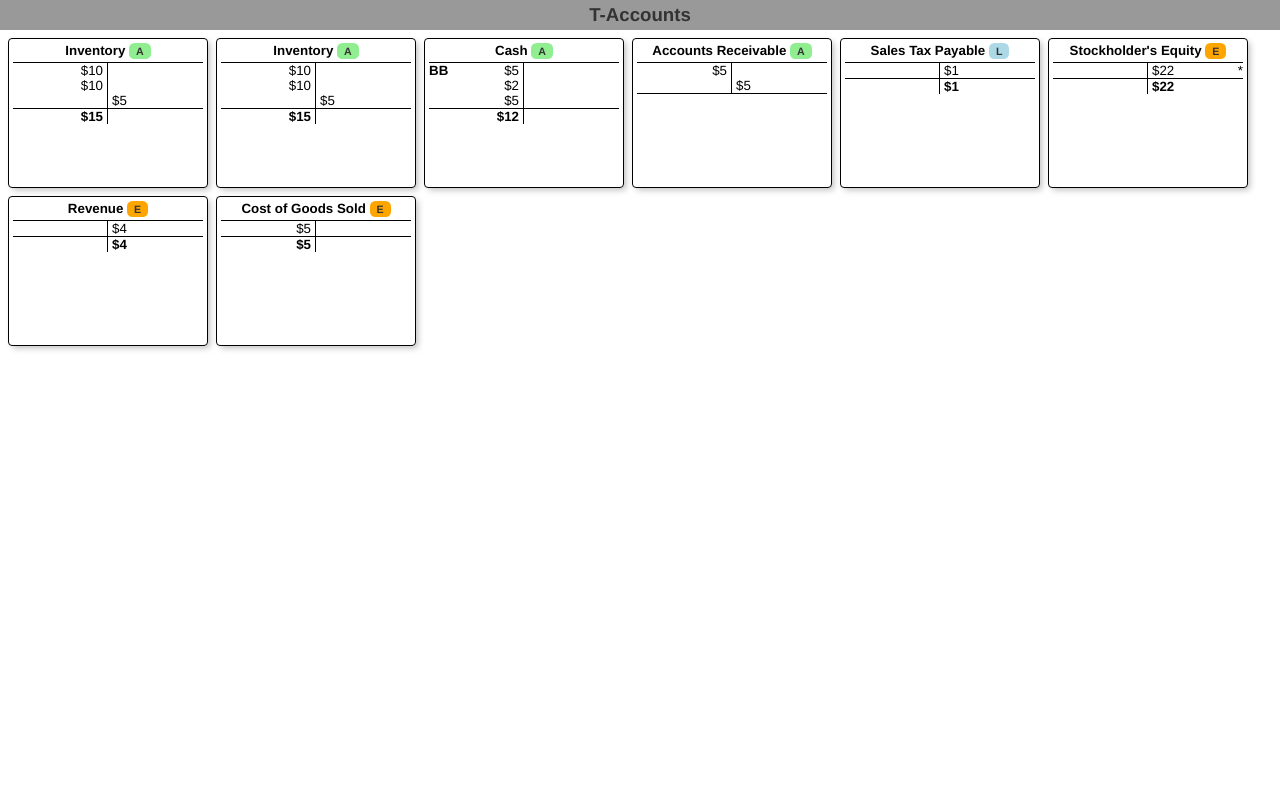
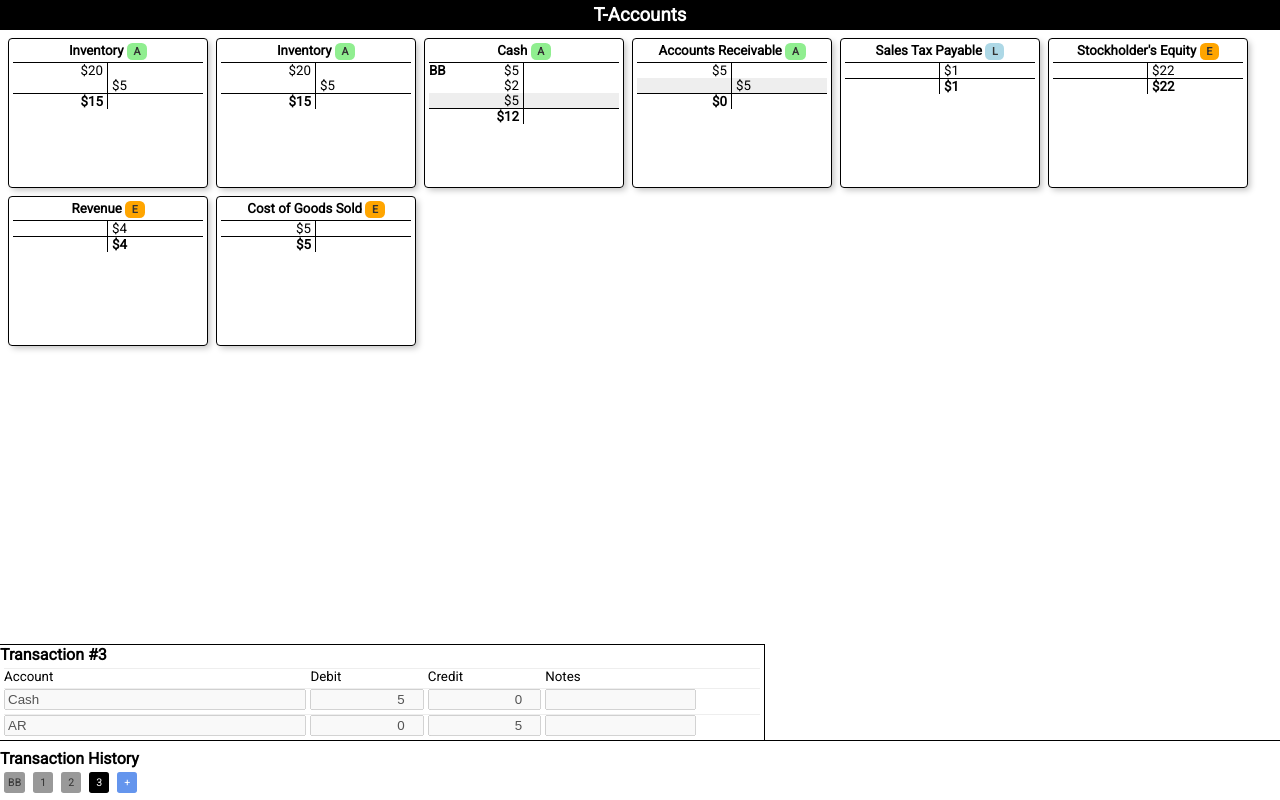
Before and after one commit to nikolajbaer/taccounts, a Preact app: page / in a window 1280 px wide. Built offline with nearby package versions, Linux system fonts and the light colour scheme.

Commit message:
working on transaction detail

```diff
--- a/index.html
+++ b/index.html
@@ -4,6 +4,9 @@
     <meta charset="UTF-8" />
     <!--<link rel="icon" type="image/svg+xml" href="/src/favicon.svg" />-->
     <meta name="viewport" content="width=device-width, initial-scale=1.0" />
+    <link rel="preconnect" href="https://fonts.googleapis.com">
+    <link rel="preconnect" href="https://fonts.gstatic.com" crossorigin>
+    <link href="https://fonts.googleapis.com/css2?family=Roboto&display=swap" rel="stylesheet">
     <title>T-Account Tool</title>
   </head>
   <body>
--- a/src/app.tsx
+++ b/src/app.tsx
@@ -1,6 +1,9 @@
+import { useState,useEffect } from "preact/hooks"
 import { TAccount } from "./ui/taccount"
 import { Transaction } from "./model/transaction"
 import { Ledger } from "./model/ledger"
+import { TransactionLog } from "./ui/transactionlog"
+import { TransactionDetail } from "./ui/transactiondetail"
 
 const test_ledger = new Ledger()
   .asset("Inventory")
@@ -40,6 +43,13 @@ window.ledger = test_ledger
 window.Transaction = Transaction
 
 export function App(props) {
+  const [selected,setSelected] = useState<number>(null)
+
+  useEffect( () => {
+    if(selected == null){
+      setSelected(test_ledger.latest_index())
+    }
+  })
 
   return (
     <>
@@ -50,10 +60,25 @@ export function App(props) {
         {test_ledger.active_accounts().map( account_def => {
           return (<TAccount
             account_def={account_def}
-            lines={test_ledger.lines_for(account_def.account)}
-            balance={test_ledger.balance(account_def.account)}
+            lines={test_ledger.lines_for(account_def.account,selected)}
+            balance={test_ledger.balance(account_def.account,selected)}
+            selected={selected}
           ></TAccount>)
         })}
+      </section>
+      {(selected==null||selected==0)?"":(
+        <section className="transaction_detail">
+          <TransactionDetail
+            transaction={test_ledger.get(selected)}
+          ></TransactionDetail>
+        </section>
+      )}
+      <section className="transactions">
+        <TransactionLog
+          ledger={test_ledger}
+          selected={selected}
+          txnSelected={(txn) => setSelected(txn)}
+        ></TransactionLog>
       </section>
     </>
   )
--- a/src/index.css
+++ b/src/index.css
@@ -5,7 +5,7 @@ body {
   padding: 0;
   margin: 0;
   background: #fafafa;
-  font-family: 'Helvetica Neue', arial, sans-serif;
+  font-family: 'Roboto', sans-serif;
   font-weight: 400;
   color: #444;
   -webkit-font-smoothing: antialiased;
@@ -26,13 +26,13 @@ body {
 
 nav {
   height: 30px;
-  background-color: #999;
+  background-color: black;
 }
 nav h1 {
   margin: 0px;
   padding: 4px;
   font-size: 14pt;
-  color: #333;
+  color: white;
 }
 
 section.accounts {
@@ -78,6 +78,17 @@ section.accounts {
   grid-template-columns: 10% 40% 40% 10%;
   text-align: left;
 }
+.taccount .lines .line.selected {
+  /*animation: fadeIn 0.1s;*/
+  background-color: #EEEEEE
+}
+/*
+@keyframes fadeIn {
+  0% { opacity: 0; background-color: #333; color: #FFFFFF }
+  100% { opacity:1; color: #000000; background-color: #EEEEEE}
+}
+*/
+
 .taccount .lines div.debit{
   padding-right: 4px;
   text-align: right;
@@ -112,3 +123,80 @@ section.accounts {
 .account_type_L { background-color: lightblue; }
 .account_type_CL { background-color: lightblue; }
 .account_type_E { background-color: orange; }
+
+
+.transactions .txn_log {
+  border-top: 1px solid black;
+  position: fixed;
+  bottom: 0px;
+  left: 0px;
+  width: 100%;
+  padding-top: 8px;
+  height: 60px;
+}
+
+.transactions h4 {
+  font-size: 12pt;
+  font-weight: bold;
+  text-align: left;
+  margin: 0px;
+}
+
+.txn_log .txn {
+  font-size: 8pt;
+  margin: 4px;
+  float: left;
+  padding: 4px;
+  border-radius: 2pt;
+  background-color: #999;
+  color: #333;
+  min-width: 20px;
+  cursor: pointer;
+}
+.txn_log .txn.selected {
+  background-color: black;
+  color: white;
+}
+.txn_log .txn.after {
+  background-color: #eee;
+  color: #999;
+}
+
+.txn_log .txn.bb {
+  font-weight: bold;
+}
+.txn_log .new_txn {
+  background-color: cornflowerblue;
+  color: white;
+}
+
+.transaction_detail {
+  position: fixed;
+  bottom: 60px;
+  left: 0px;
+  font-size: 10pt;
+  border-top: solid 1px black;
+  border-right: solid 1px black;
+}
+
+.transaction_detail h4 {
+  padding: 0px;
+  margin: 0px;
+  text-align: left;
+  font-size: 12pt;
+}
+.transaction_detail .line {
+  text-align: left;
+  margin: 4px;
+  display: grid;
+  grid-template-columns: 40% 15% 15% 20% 10%;
+  border-top: 1px solid #eee;
+  gap: 4px;
+}
+
+.transaction_detail .line input.debit {
+  text-align: right;
+}
+.transaction_detail .line input.credit {
+  text-align: right;
+}
--- a/src/model/ledger.ts
+++ b/src/model/ledger.ts
@@ -62,8 +62,14 @@ export class Ledger {
         throw new TransactionValidationError("No such root account: " + account)
       }
     })
+    // Index is 1-based, where 0 is the Beginning Balance at the start of the period
+    transaction.index = this.transactions.length + 1
     this.transactions.push(transaction)
     return this
+  }
+
+  get(index:number){
+    return this.transactions[index-1]
   }
 
   get_account_def(account: string){
@@ -77,19 +83,26 @@ export class Ledger {
     return null
   }
 
-  balance(account:string){
+  up_to(up_to:number|null){
+    if(up_to == null){ return this.transactions }
+    return this.transactions.filter( t => t.index <= up_to )
+  }
+
+  balance(account:string,up_to:number|null=null){
     const adef = this.get_account_def(account)
     const bb = adef.beginning_balance?adef.beginning_balance:0
-    return this.transactions.reduce( (a,txn) => {
+
+    return this.up_to(up_to).reduce( (a,txn) => {
       const vals = txn.total_for(account)
       a += (adef.credit_normal)?(vals.credit - vals.debit):(vals.debit - vals.credit)
       return a
     },bb)
   }
 
-  lines_for(account:string){
-    return this.transactions.reduce( (lines,txn) => {
-      return lines.concat(txn.for(account))
+  lines_for(account:string,up_to:number|null=null){
+    return this.up_to(up_to).reduce( (lines,txn) => {
+      lines.push(txn.total_for(account))
+      return lines
     },[])
   }
 
@@ -109,4 +122,8 @@ export class Ledger {
   accounts(){
     return this.account_def.sort(sort_accounts)
   }
+
+  latest_index(){
+    return this.transactions[this.transactions.length-1].index
+  }
 }
--- a/src/model/transaction.ts
+++ b/src/model/transaction.ts
@@ -14,11 +14,13 @@ export class Transaction {
   date: Date
   lines: TxnLine[]
   comment: string
+  index: number|null
 
-  constructor(ref: string | number | null = null,date: Date | null = null){
+  constructor(ref: string | number | null = null,date: Date | null = null, index: number|null = null){
     this.ref = ref // TODO fill with crypto.randomUUID()?
     this.date = date == null ? new Date() : date
     this.lines = []
+    this.index = index
   }
 
   debit(account:string,amount:number,note:string | null = null, data: any | null = null){
@@ -49,8 +51,10 @@ export class Transaction {
 
   total_for(account:string){
     return {
+      index: this.index,
       credit: this.for(account).reduce( (t,l) => t+l.credit, 0),
       debit: this.for(account).reduce( (t,l) => t+l.debit, 0),
+      account: account
     }
   }
 
--- a/src/ui/taccount.tsx
+++ b/src/ui/taccount.tsx
@@ -1,33 +1,17 @@
-import { AccountType } from '../model/ledger'
-
-// TODO move to helpers
-function show(amount){
-  if(amount == 0 || amount == null){
-    return ""
-  }
-
-  const val = Math.abs(amount).toLocaleString('en-US',{
-    style:"currency",
-    currency:'USD',
-    maximumFractionDigits: 0 // consider maybe we want to see precise amount?
-  })
-  if(amount < 0){ return `(${val})` }
-  return val
-}
+import { money } from '../util/helpers'
 
 export function TAccount(props) {
 
-  // Show beginning balance (BB)
   const credit_normal = props.account_def.credit_normal
   const bb = (props.account_def.beginning_balance?(
     <div className="line">
       <div className="linestart">{credit_normal?"":<strong>BB</strong>}</div>
-      <div className="debit">{credit_normal?"":show(props.account_def.beginning_balance)}</div>
-      <div className="credit">{credit_normal?show(props.account_def.beginning_balance):""}</div>
+      <div className="debit">{credit_normal?"":money(props.account_def.beginning_balance)}</div>
+      <div className="credit">{credit_normal?money(props.account_def.beginning_balance):""}</div>
       <div className="note"></div>
       <div className="lineend">{credit_normal?<strong>BB</strong>:""}</div>
     </div>
-  ):'')
+  ):"")
 
   return (
     <div className="taccount">
@@ -38,10 +22,10 @@ export function TAccount(props) {
       <div className="lines">
         {bb}
         {props.lines.map( l => {
-          return (<div className="line">
+          return (<div className={"line" + ((props.selected==l.index)?" selected":"")}>
             <div className="linestart"></div>
-            <div className="debit">{show(l.debit)}</div>
-            <div className="credit">{show(l.credit)}</div>
+            <div className="debit">{money(l.debit)}</div>
+            <div className="credit">{money(l.credit)}</div>
             <div className="lineend">
               {l.note?(
                 <div>
@@ -53,17 +37,10 @@ export function TAccount(props) {
           </div>)
         })}
         <div className="balance">
-            <div className="debit">{credit_normal?"":show(props.balance)}</div>
-            <div className="credit">{credit_normal?show(props.balance):""}</div>
+            <div className="debit">{credit_normal?"":money(props.balance,true)}</div>
+            <div className="credit">{credit_normal?money(props.balance,true):""}</div>
         </div>
       </div>
     </div>
   )
 }
-
-const ACCOUNT_TYPES_VERBOSE = {}
-ACCOUNT_TYPES_VERBOSE[AccountType.Asset] = "asset"
-ACCOUNT_TYPES_VERBOSE[AccountType.Liability] = "liability"
-ACCOUNT_TYPES_VERBOSE[AccountType.Equity] = "equity"
-ACCOUNT_TYPES_VERBOSE[AccountType.ContraAsset] = "contra-asset"
-ACCOUNT_TYPES_VERBOSE[AccountType.ContraLiability] = "contra-liability"
--- /dev/null
+++ b/src/ui/transactiondetail.tsx
@@ -0,0 +1,34 @@
+import { money } from "../util/helpers"
+
+export function TransactionDetail(props){
+  return (<div className="txn_detail">
+    <h4>{props.transaction.ref?props.transaction.ref:`Transaction #${props.transaction.index}`}</h4>
+    <div>
+      <div class="line">
+        <div>Account</div>
+        <div>Debit</div>
+        <div>Credit</div>
+        <div>Notes</div>
+      </div>
+      {props.transaction.lines.map( l => {
+        return (
+        <div class="line">
+            <input type="text" disabled className="account" value={l.account} />
+            <input type="number" disabled className="debit" value={l.debit} />
+            <input type="number" disabled className="credit" value={l.credit} />
+            <input type="text" disabled className="notes" value={l.notes} />
+        </div>
+        )
+      })}
+      {props.editable?(
+      <div class="line">
+            <input type="text" className="account" value="" />
+            <input type="number" className="debit" value="" />
+            <input type="number" className="credit" value="" />
+            <input type="text" className="notes" value="" />
+            <button>add</button>
+      </div>
+      ):""}
+    </div>
+  </div>)
+}
--- /dev/null
+++ b/src/ui/transactionlog.tsx
@@ -0,0 +1,43 @@
+import { useState,useEffect } from "preact/hooks"
+
+export function TransactionLog(props){
+  const [stickySelected,setStickySelected] = useState<null|number>(null)
+
+  function txnSelected(txn_index:number,sticky:boolean=false){
+    if(props.txnSelected){
+      props.txnSelected(txn_index)
+    }
+    if(sticky){
+      setStickySelected(txn_index)
+    }
+  }
+
+  function handleNewTransaction(e){
+    alert("Todo new transaction")
+  }
+
+  return (
+    <div className="txn_log"
+      onMouseLeave={() => txnSelected(stickySelected)}
+    >
+      <h4>Transaction History</h4>
+      <div class={"txn" + (props.selected==0?" selected":"")}
+        onClick={() => txnSelected(0,true)}
+        onMouseOver={() => txnSelected(0)}
+      >
+      BB</div>
+      {props.ledger.transactions.map( txn => {
+        return (
+          <div
+            class={"txn" + ((props.selected==txn.index)?" selected":"") + (txn.index>props.selected?" after":"")}
+            onClick={() => txnSelected(txn.index,true)}
+            onMouseOver={() => txnSelected(txn.index)}
+          >
+            {(txn.ref)?txn.ref:(txn.index)}
+          </div>
+        )
+      })}
+      <div class="txn new_txn" onClick={handleNewTransaction}>+</div>
+    </div>
+  )
+}
--- /dev/null
+++ b/src/util/helpers.ts
@@ -0,0 +1,16 @@
+
+export function money(amount:number,show_zero:boolean = false){
+  if(!show_zero && (amount == 0 || amount == null)){
+    return ""
+  }else if(show_zero && amount == null){
+    amount = 0
+  }
+
+  const val = Math.abs(amount).toLocaleString('en-US',{
+    style:"currency",
+    currency:'USD',
+    maximumFractionDigits: 0 // consider maybe we want to see precise amount?
+  })
+  if(amount < 0){ return `(${val})` }
+  return val
+}
```
